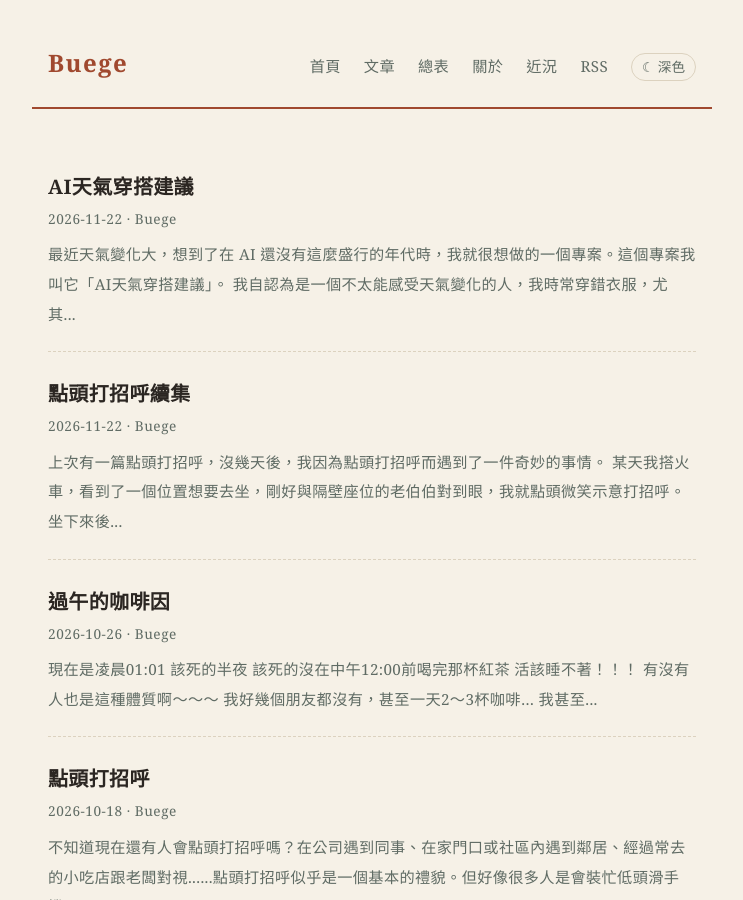
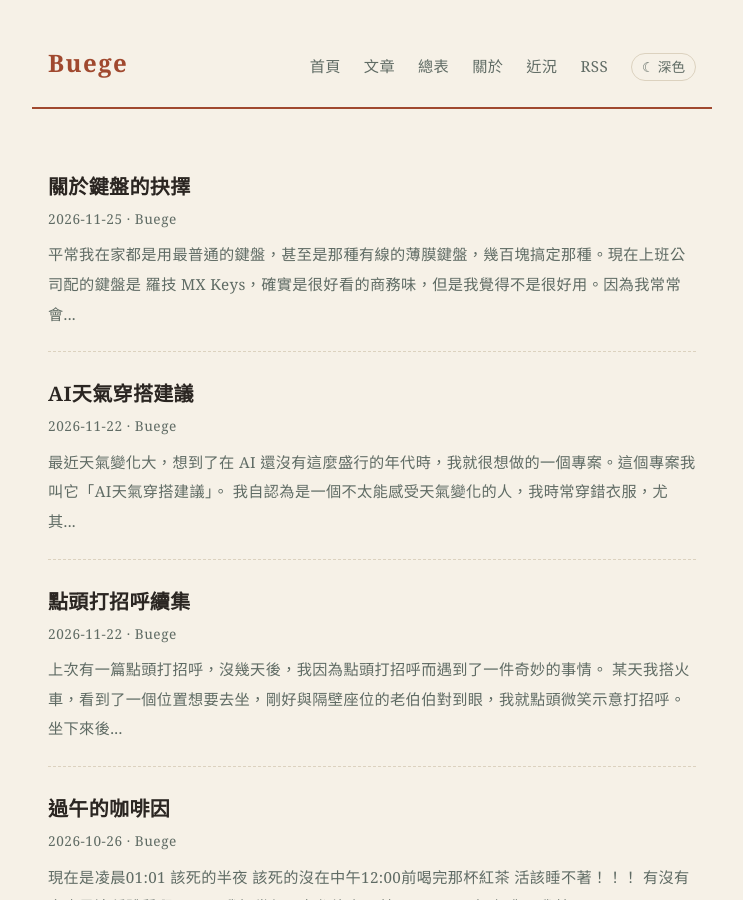
Before and after one commit to buege1216/buege-blog, a Jekyll site: the page built from index.html, in a window 1280 px wide and 900 px high. Shown: the whole window, without its empty margins (268-1011 px from the left). Built offline with Jekyll 4.4.1, drawn with Linux system fonts in a browser that asks for light colours.

Commit message:
發布文章：關於鍵盤的抉擇
Co-Authored-By: Claude Sonnet 5.5 <noreply@anthropic.com>
Claude-Session: https://claude.ai/code/session_01Bw4xnt2aSMwE36xg4Db3F4

```diff
--- a/_drafts/2026-11-22-keyboard-test.md
+++ b/_posts/2026-11-25-keyboard-test.md
@@ -1,5 +1,6 @@
 ---
 title: 關於鍵盤的抉擇
+date: "2026-11-25 21:08"
 url_name: keyboard-test
 author: Buege
 ---
```
